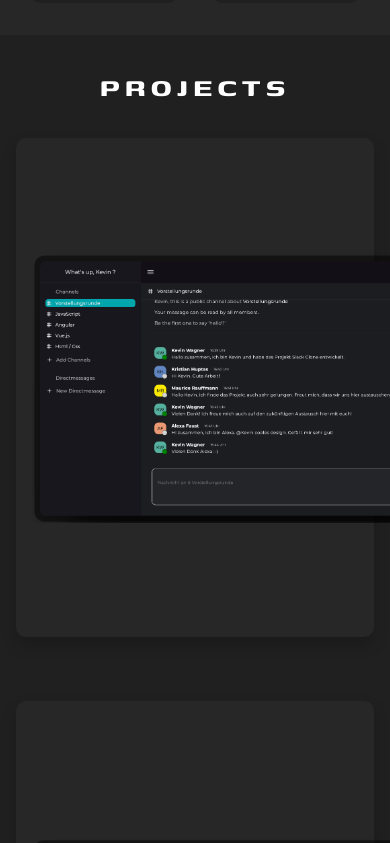
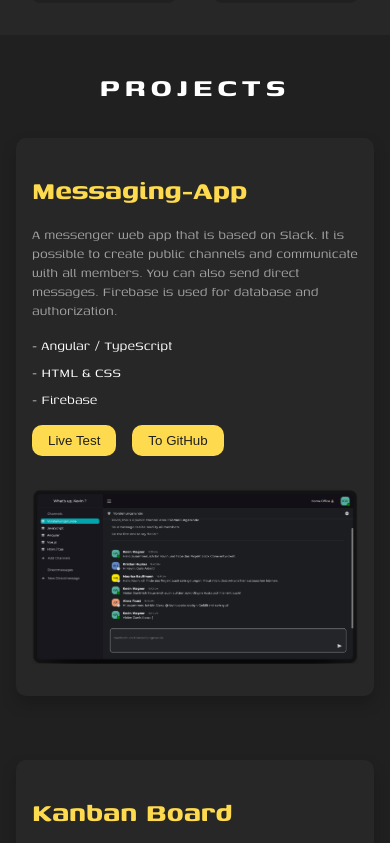
Before and after one commit to Kev4493/portfolio_blackDesign, an Angular app: page / in a window 390 px wide. Shown: the part 1640-2483 px from the top of the page. Built offline with nearby package versions, Linux system fonts and the light colour scheme.

Commit message:
add responsive design to project section

```diff
--- a/src/app/components/projects/projects.component.scss
+++ b/src/app/components/projects/projects.component.scss
@@ -17,10 +17,22 @@
     padding: 2rem 1rem;
     border-radius: 10px;
     box-shadow: 0 8px 16px rgba(0, 0, 0, 0.2);
+
+    @media only screen and (max-width: 1024px) {
+        flex-direction: column-reverse;
+    }
 }
 
 .projects__listSingleImage {
     width: 500px;
+
+    @media only screen and (max-width: 1024px) {
+        width: 600px;
+    }
+
+    @media only screen and (max-width: 768px) {
+        width: 100%;
+    }
 }
 
 .projects__listSingleDescription {
@@ -29,6 +41,12 @@
     @media only screen and (max-width: 1440px) {
         max-width: 300px;
         margin-left: 2rem;
+    }
+
+    @media only screen and (max-width: 1024px) {
+        margin-left: 0;
+        margin-bottom: 2rem;
+        max-width: 600px;
     }
 }
 
```
